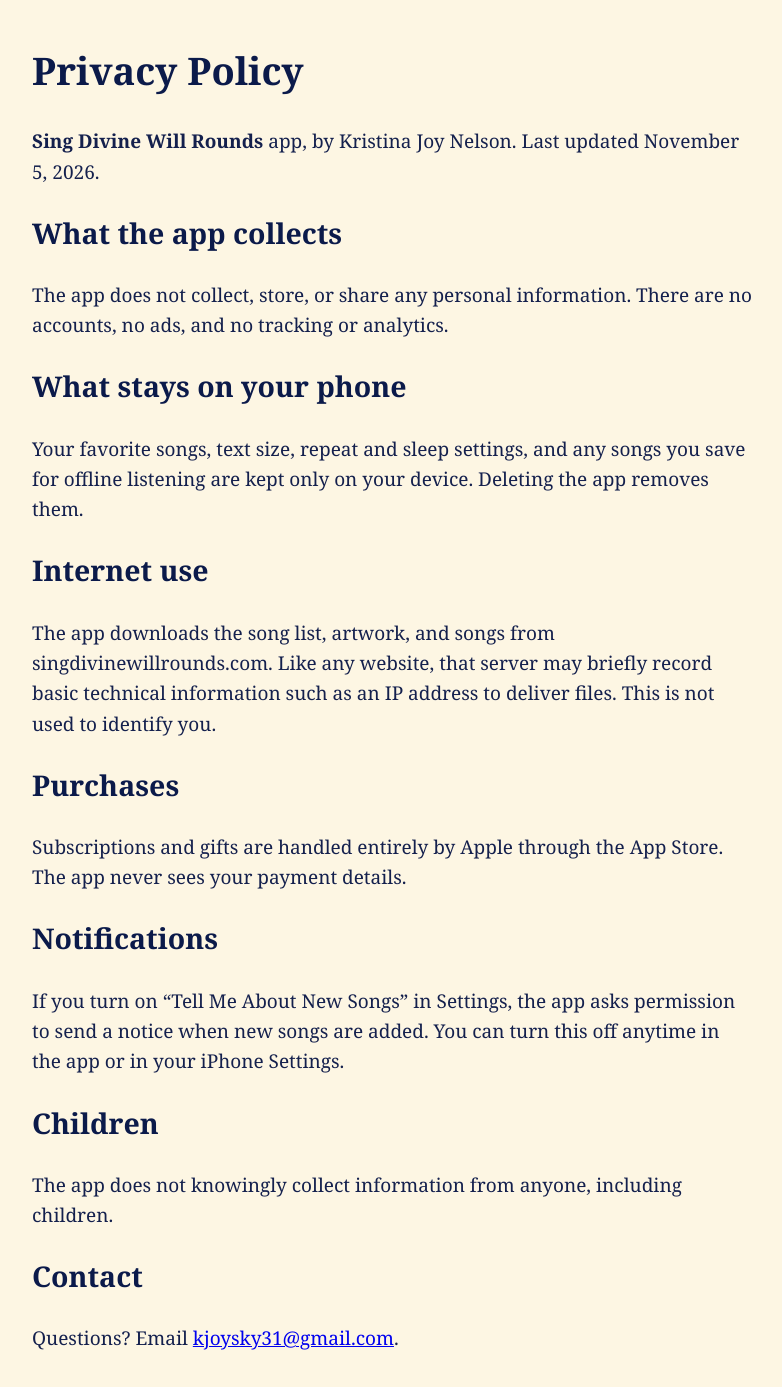
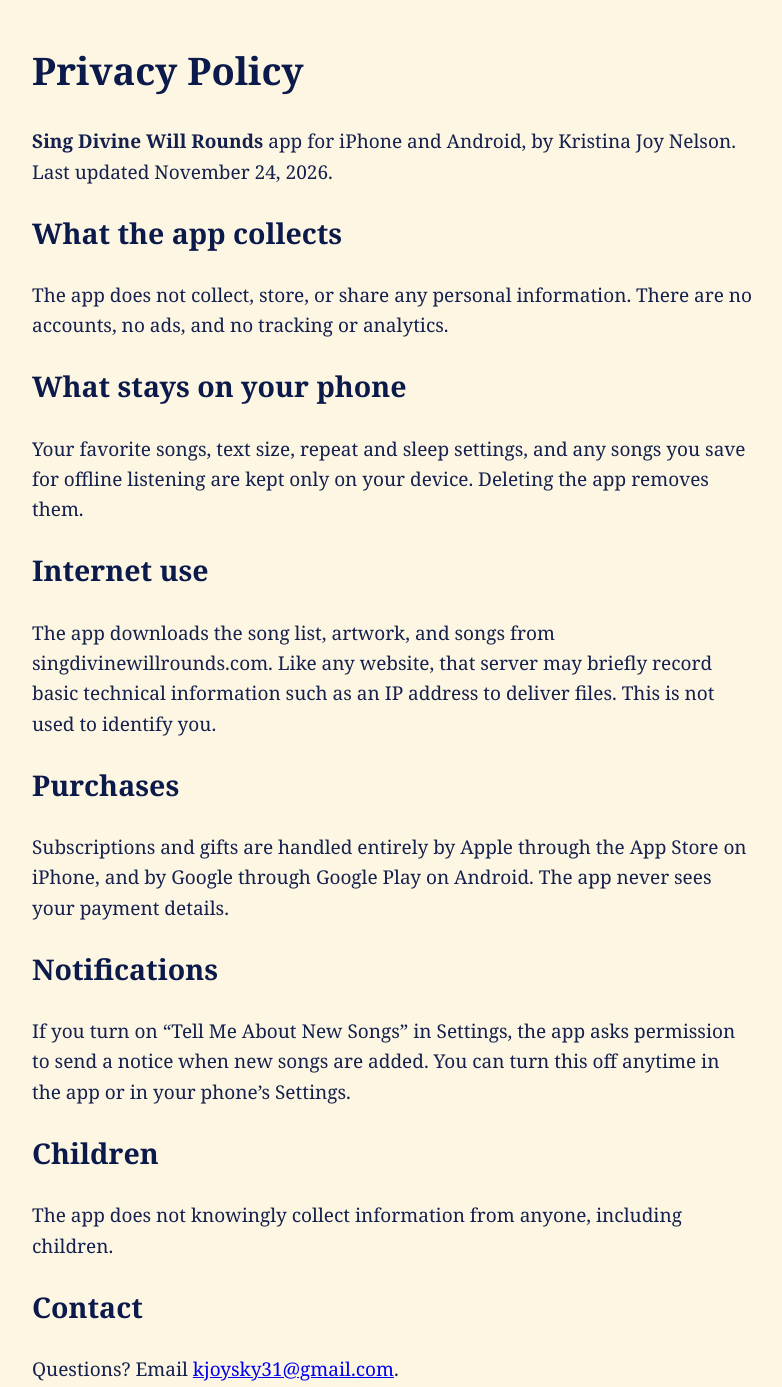
Before and after one commit to kjoysky/singdivinewillrounds, a plain HTML site: page privacy.html in a window 1280 px wide. Shown: the whole page, without its empty margins (248-1030 px from the left). Drawn offline with Linux system fonts and the light colour scheme.

Commit message:
Privacy page: add Android and Google Play
Co-Authored-By: Claude Opus 5.5 <noreply@anthropic.com>

```diff
--- a/privacy.html
+++ b/privacy.html
@@ -4,7 +4,7 @@
 <style>body{font-family:Georgia,serif;max-width:720px;margin:40px auto;padding:0 22px;line-height:1.6;font-size:19px;color:#14204d;background:#fdf6e3}h1,h2{color:#0b1a4a}</style></head>
 <body>
 <h1>Privacy Policy</h1>
-<p><strong>Sing Divine Will Rounds</strong> app, by Kristina Joy Nelson. Last updated November 5, 2026.</p>
+<p><strong>Sing Divine Will Rounds</strong> app for iPhone and Android, by Kristina Joy Nelson. Last updated November 24, 2026.</p>
 <h2>What the app collects</h2>
 <p>The app does not collect, store, or share any personal information. There are no accounts, no ads, and no tracking or analytics.</p>
 <h2>What stays on your phone</h2>
@@ -12,9 +12,9 @@
 <h2>Internet use</h2>
 <p>The app downloads the song list, artwork, and songs from singdivinewillrounds.com. Like any website, that server may briefly record basic technical information such as an IP address to deliver files. This is not used to identify you.</p>
 <h2>Purchases</h2>
-<p>Subscriptions and gifts are handled entirely by Apple through the App Store. The app never sees your payment details.</p>
+<p>Subscriptions and gifts are handled entirely by Apple through the App Store on iPhone, and by Google through Google Play on Android. The app never sees your payment details.</p>
 <h2>Notifications</h2>
-<p>If you turn on “Tell Me About New Songs” in Settings, the app asks permission to send a notice when new songs are added. You can turn this off anytime in the app or in your iPhone Settings.</p>
+<p>If you turn on “Tell Me About New Songs” in Settings, the app asks permission to send a notice when new songs are added. You can turn this off anytime in the app or in your phone’s Settings.</p>
 <h2>Children</h2>
 <p>The app does not knowingly collect information from anyone, including children.</p>
 <h2>Contact</h2>
```
